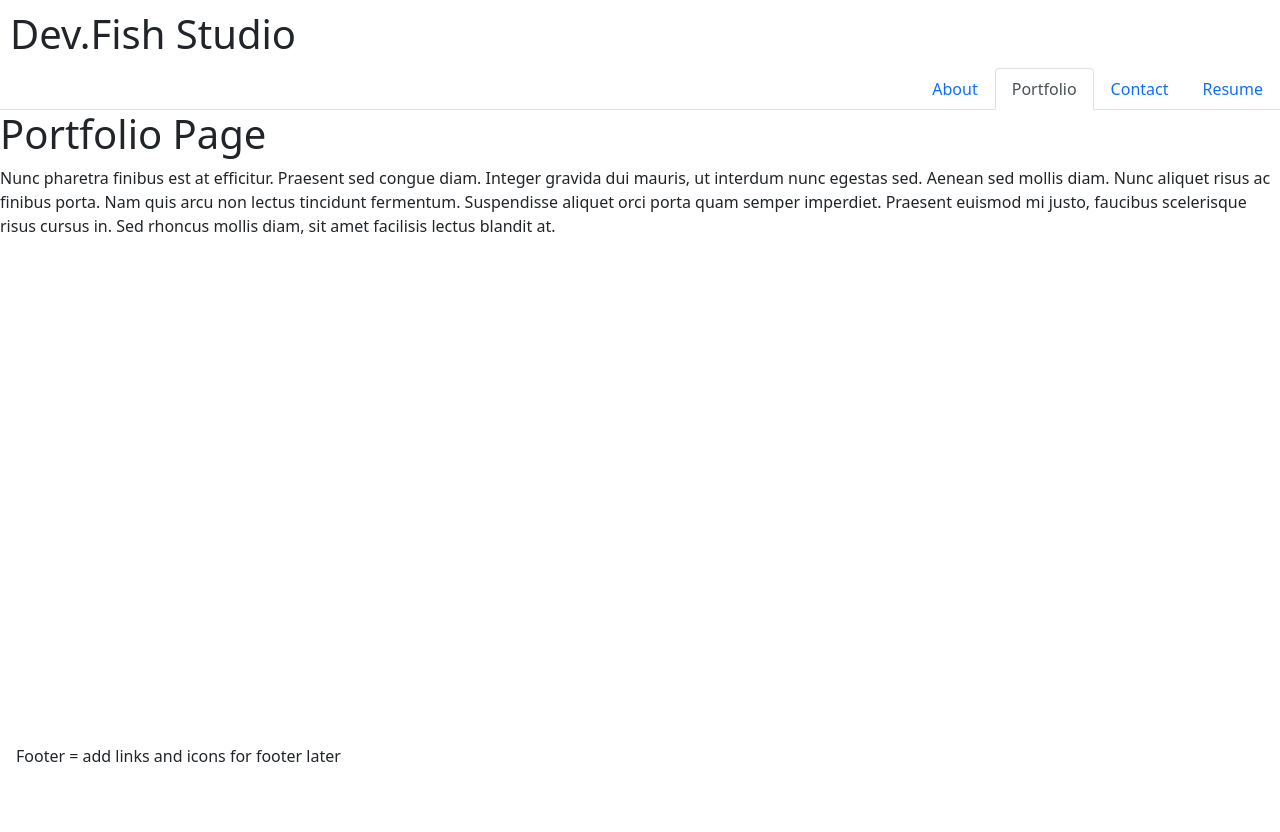
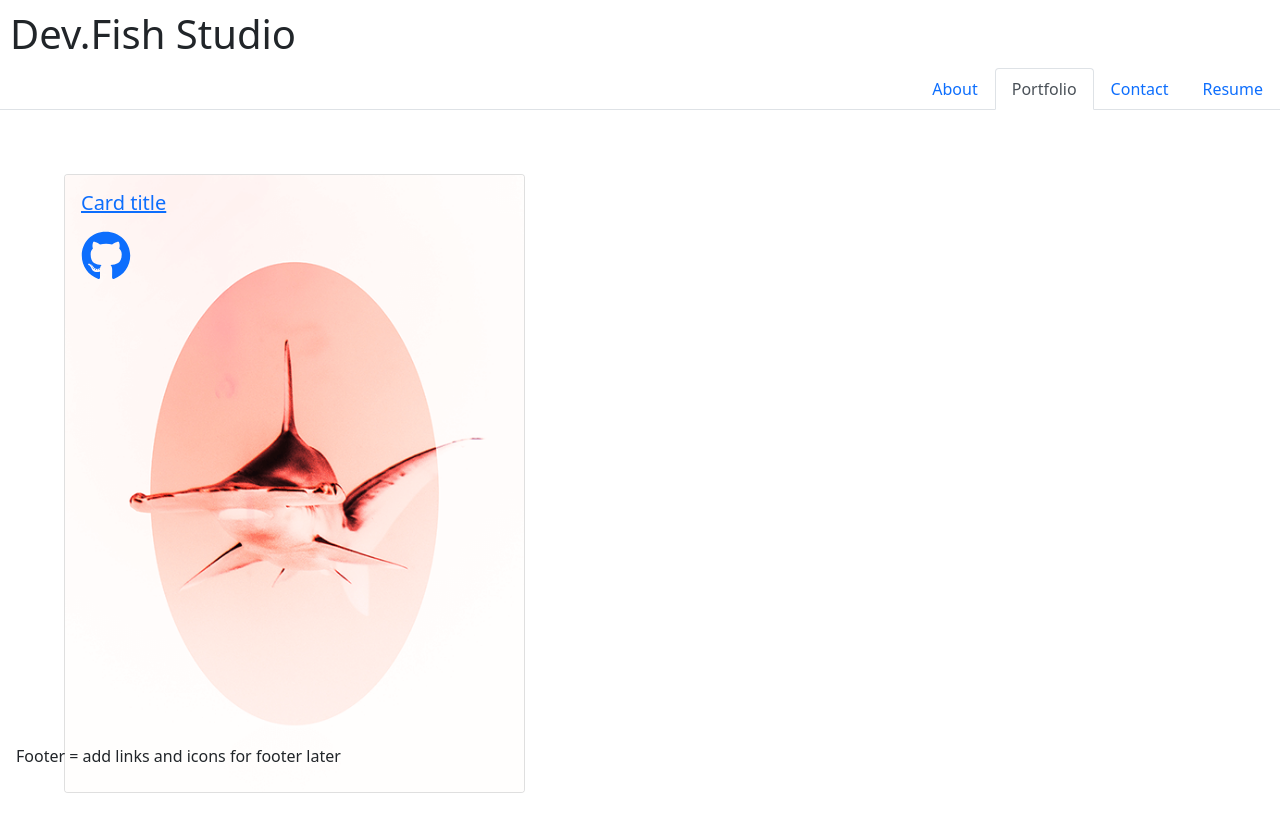
Before and after one commit to Dinimar-Fishboi/React_Portfolio, a React (Create React App) app: page / in a window 1280 px wide. Both pictures are taken after a click on the item "Portfolio". Shown: the top 832 px of the page. Before the commit the page ends 800 px from the top, so only its background shows below. Built offline with nearby package versions, Linux system fonts and the light colour scheme.

Commit message:
added React Library and added project template

```diff
--- a/package.json
+++ b/package.json
@@ -4,6 +4,10 @@
   "private": true,
   "homepage": "https://Dinimar-Fishboi.github.io/React_Portfolio",
   "dependencies": {
+    "@fortawesome/fontawesome-svg-core": "^1.3.0-beta2",
+    "@fortawesome/free-regular-svg-icons": "^6.0.0-beta2",
+    "@fortawesome/free-solid-svg-icons": "^6.0.0-beta2",
+    "@fortawesome/react-fontawesome": "^0.1.16",
     "@testing-library/jest-dom": "^5.14.1",
     "@testing-library/react": "^11.2.7",
     "@testing-library/user-event": "^12.8.3",
@@ -12,6 +16,7 @@
     "react": "^17.0.2",
     "react-bootstrap": "^2.0.0",
     "react-dom": "^17.0.2",
+    "react-icons": "^4.3.1",
     "react-scripts": "4.0.3",
     "web-vitals": "^1.1.2"
   },
--- a/src/components/pages/Portfolio.js
+++ b/src/components/pages/Portfolio.js
@@ -1,17 +1,42 @@
 import React from 'react';
+import avatar from './avatar.png'
+import { FaGithub } from "react-icons/fa";
+
+
+// import { FontAwesomeIcon } from '@fortawesome/react-fontawesome'
+// import { library } from '@fortawesome/free-solid-svg-icons'
+
+
 
 export default function Portfolio() {
+    const styles = {
+        text: {
+            // display: 'flex',
+            color : 'black',
+            width: "40%",
+            height: "40%",
+            alignItems: "center",
+            // flexDirectioon: "column",
+            justifyContent: 'flex-end',
+
+        },
+        border: {
+            margin: '5%',
+        }
+    }
+
   return (
-    <div>
-      <h1>Portfolio Page</h1>
-      <p>
-        Nunc pharetra finibus est at efficitur. Praesent sed congue diam.
-        Integer gravida dui mauris, ut interdum nunc egestas sed. Aenean sed
-        mollis diam. Nunc aliquet risus ac finibus porta. Nam quis arcu non
-        lectus tincidunt fermentum. Suspendisse aliquet orci porta quam semper
-        imperdiet. Praesent euismod mi justo, faucibus scelerisque risus cursus
-        in. Sed rhoncus mollis diam, sit amet facilisis lectus blandit at.
-      </p>
+    <div style={styles.border}>
+        <div className="card" style={styles.text}>
+        <img src={avatar} className="card-img img" alt="..."/>
+        <div className="card-img-overlay">
+            <h5 className="card-title" ><a href="https://css-tricks.com/snippets/css/a-guide-to-flexbox/">Card title</a></h5>
+            <p className="card-text" href="https://css-tricks.com/snippets/css/a-guide-to-flexbox/"></p>
+            <a href="https://css-tricks.com/snippets/css/a-guide-to-flexbox/">
+                <FaGithub  style={{fontSize: '50px'}} />
+            </a>
+        </div>
+        </div>
     </div>
-  );
+    );
 }
```
Also changed, not shown: 1 other file (tests, documents, lock files or other folders).
